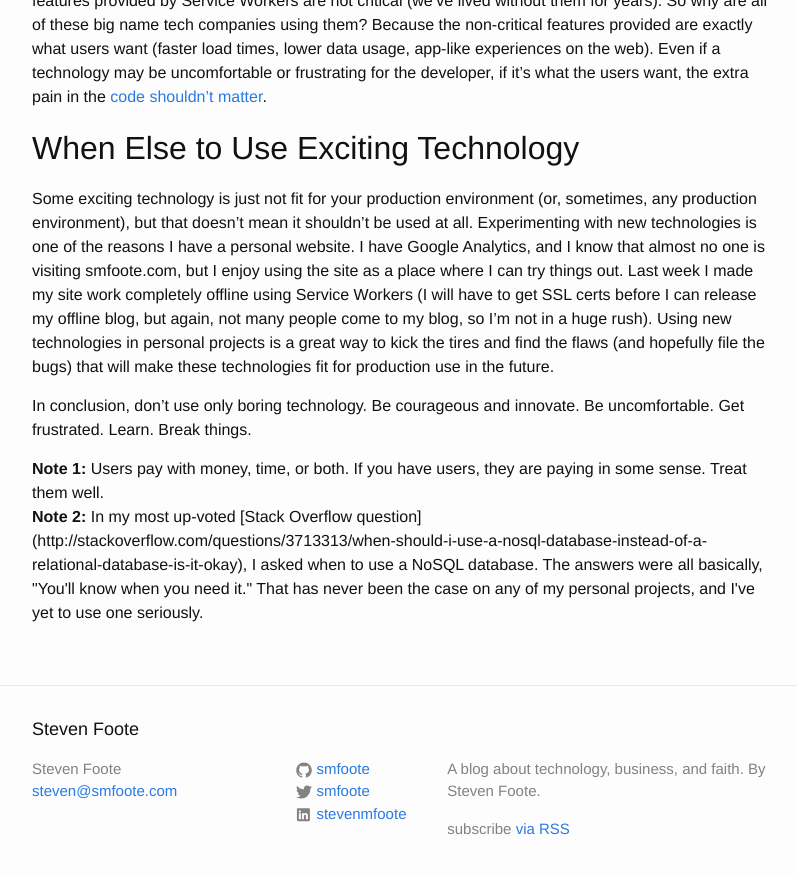
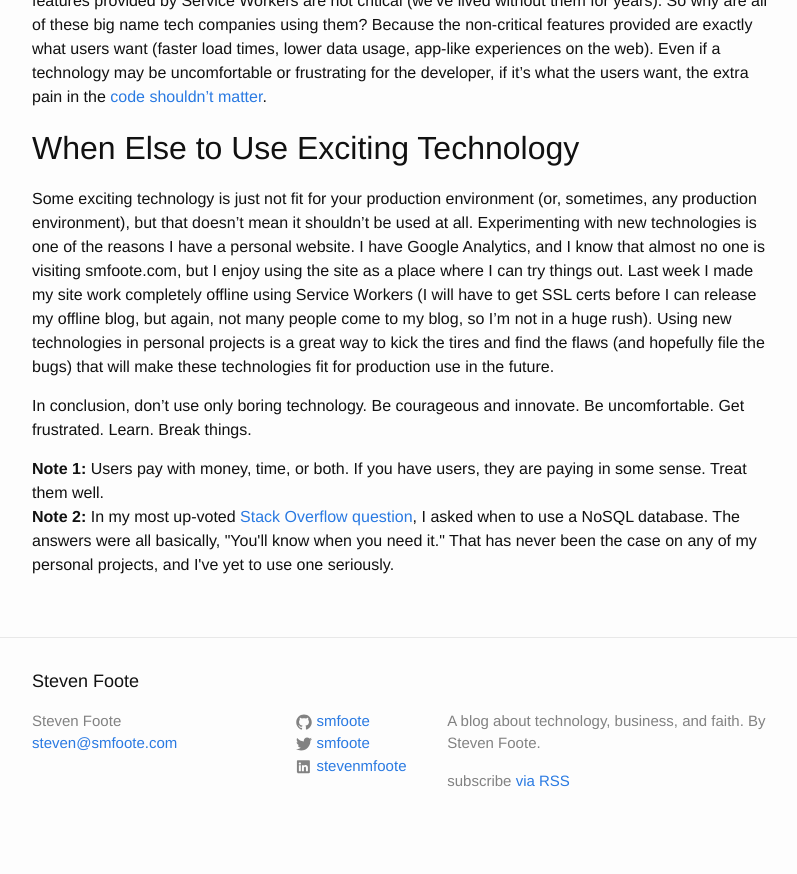
Before and after one commit to smfoote/smfoote.github.io, a Jekyll site: the page built from _posts/2016-01-29-use-exciting-tech.md, in a window 1280 px wide and 900 px high, scrolled down 1004 px. Shown: the top 874 px of the window, without its empty margins (238-1035 px from the left). Built offline with Jekyll 4.4.1, drawn with Linux system fonts in a browser that asks for light colours; comment, search, counter and statistics services are not loaded; after the commit the page ends 1856 px from its top, so only the background shows below that; some of the changed lines change nothing that is shown.

Commit message:
Fix markdown issue

```diff
--- a/_posts/2016-01-29-use-exciting-tech.md
+++ b/_posts/2016-01-29-use-exciting-tech.md
@@ -27,4 +27,4 @@ In conclusion, don't use only boring technology. Be courageous and innovate. Be
 
 <aside id="note-1"><b>Note 1:</b> Users pay with money, time, or both. If you have users, they are paying in some sense. Treat them well.</aside>
 
-<aside id="note-2"><b>Note 2:</b> In my most up-voted [Stack Overflow question](http://stackoverflow.com/questions/3713313/when-should-i-use-a-nosql-database-instead-of-a-relational-database-is-it-okay), I asked when to use a NoSQL database. The answers were all basically, "You'll know when you need it." That has never been the case on any of my personal projects, and I've yet to use one seriously.</aside>
+<aside id="note-2"><b>Note 2:</b> In my most up-voted <a href="http://stackoverflow.com/questions/3713313/when-should-i-use-a-nosql-database-instead-of-a-relational-database-is-it-okay">Stack Overflow question</a>, I asked when to use a NoSQL database. The answers were all basically, "You'll know when you need it." That has never been the case on any of my personal projects, and I've yet to use one seriously.</aside>
```
